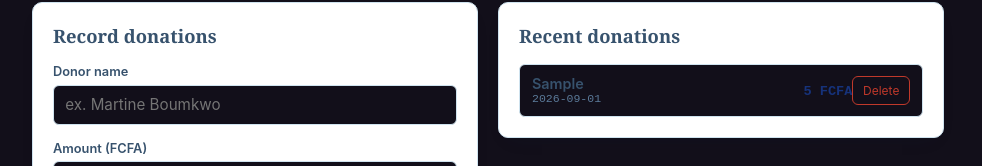
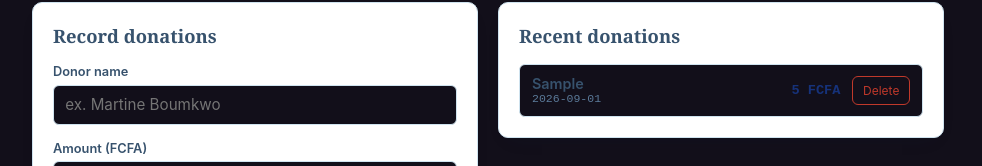
Before and after one commit to martinengo2108-collab/Learning_React_Js, a React (Vite) app: page / in a window 1280 px wide. Both pictures are taken after typing "Sample", "5" into the empty fields and a click on the button "Add donation". Shown: the part 432-598 px from the top of the page, without its empty margins (152-1134 px from the left). Built offline with nearby package versions, Linux system fonts and the light colour scheme.

Commit message:
modifications

```diff
--- a/src/component/donationItem.jsx
+++ b/src/component/donationItem.jsx
@@ -6,7 +6,7 @@ export default function donationItem({ donation, onDelete }) {
                 <span className="donation-item__date">{donation.date}</span>
 
             </div>
-            <div className="donation_item__actions">
+            <div className="donation-item__actions">
                 <span className="donation-item__amount">
                     {donation.amount.toLocaleString()} FCFA
                 </span>
```
